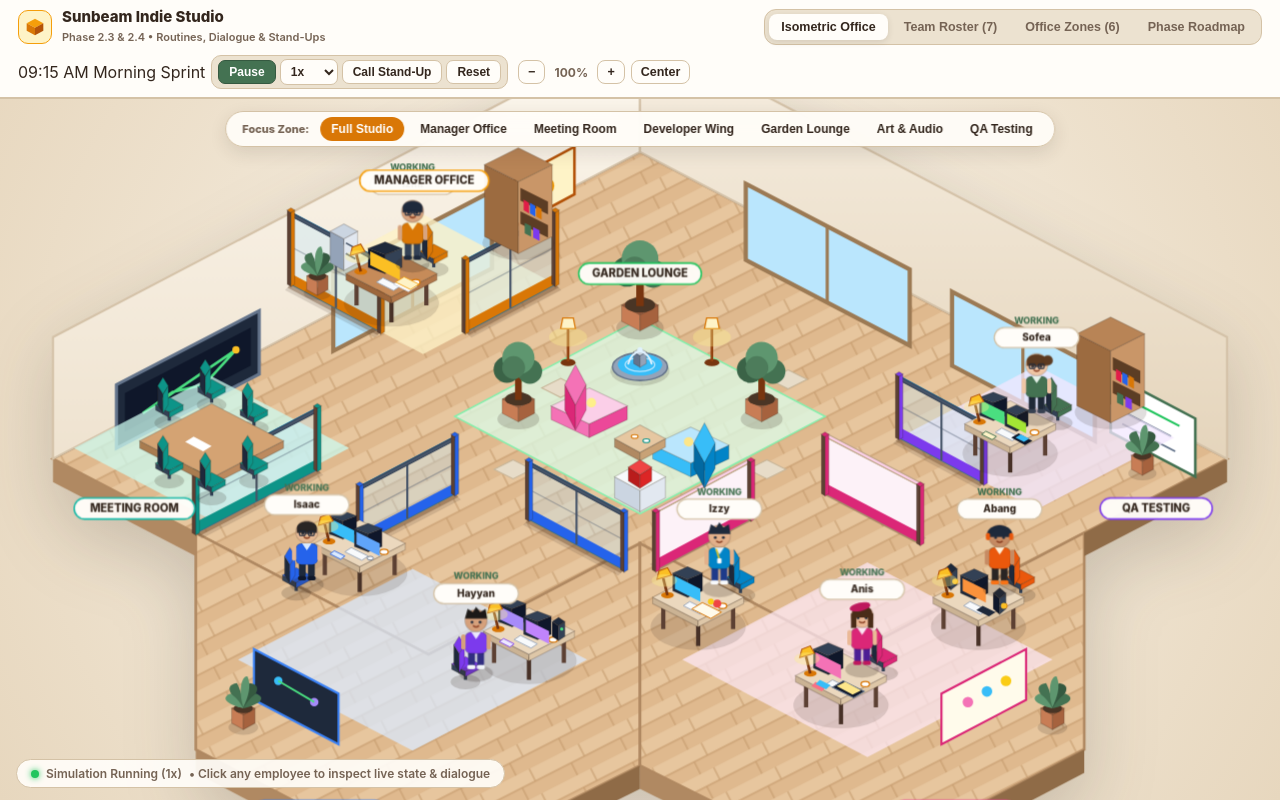
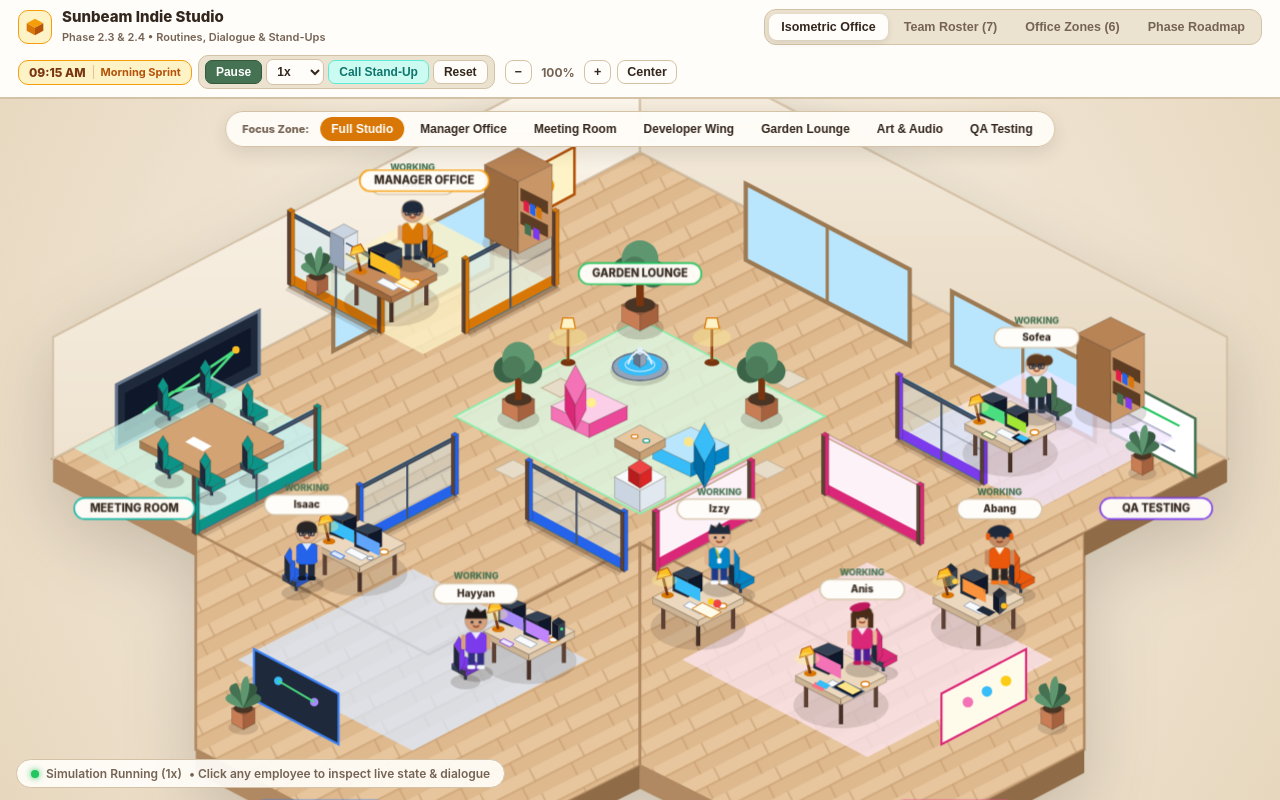
Before and after one commit to Izzy1992/cozy-ai-studio, a plain HTML site: page index.html in a window 1280 px wide. Drawn offline with Linux system fonts and the light colour scheme; animation ran at ten frames a second.

Commit message:
Update style.css

```diff
--- a/css/style.css
+++ b/css/style.css
@@ -113,6 +113,31 @@ html, body {
   box-shadow: 0 2px 6px rgba(51, 38, 29, 0.12);
 }
 
+/* Studio Day Clock Pill */
+.studio-clock-pill {
+  display: flex;
+  align-items: center;
+  gap: 7px;
+  background: var(--accent-amber-soft);
+  border: 1px solid #f59e0b;
+  border-radius: 10px;
+  padding: 4px 10px;
+}
+
+.clock-time {
+  font-size: 12px;
+  font-weight: 800;
+  color: #78350f;
+}
+
+.clock-phase {
+  font-size: 11px;
+  font-weight: 700;
+  color: #b45309;
+  border-left: 1px solid rgba(180, 83, 9, 0.3);
+  padding-left: 7px;
+}
+
 /* Simulation & Viewport Controls */
 .viewport-controls {
   display: flex;
@@ -156,6 +181,18 @@ html, body {
 .sim-btn.primary.paused {
   background: var(--accent-amber);
   border-color: #b45309;
+}
+
+.sim-btn.meeting-trigger {
+  background: #ccfbf1;
+  color: #0f766e;
+  border-color: #5eead4;
+}
+
+.sim-btn.meeting-trigger.active {
+  background: #0d9488;
+  color: #ffffff;
+  border-color: #0f766e;
 }
 
 .sim-select {
@@ -373,15 +410,15 @@ html, body {
 .state-WORKING { background: #dbeafe; color: #1d4ed8; }
 .state-THINKING { background: #fef3c7; color: #b45309; }
 .state-IDLE { background: #f1f5f9; color: #475569; }
-.state-WALKING, .state-RETURNING_TO_DESK { background: #dcfce7; color: #15803d; }
+.state-WALKING, .state-RETURNING_TO_DESK, .state-PEER_REVIEW { background: #dcfce7; color: #15803d; }
 .state-USING_LOUNGE, .state-TAKING_BREAK { background: #fae8ff; color: #86198f; }
 .state-IN_MEETING { background: #ccfbf1; color: #0f766e; }
 
-@media (max-width: 900px) {
+@media (max-width: 960px) {
   .studio-topbar {
     padding: 8px 12px;
   }
-  .studio-subtitle, .canvas-hint {
+  .studio-subtitle, .canvas-hint, .clock-phase {
     display: none;
   }
   .nav-btn {
```
